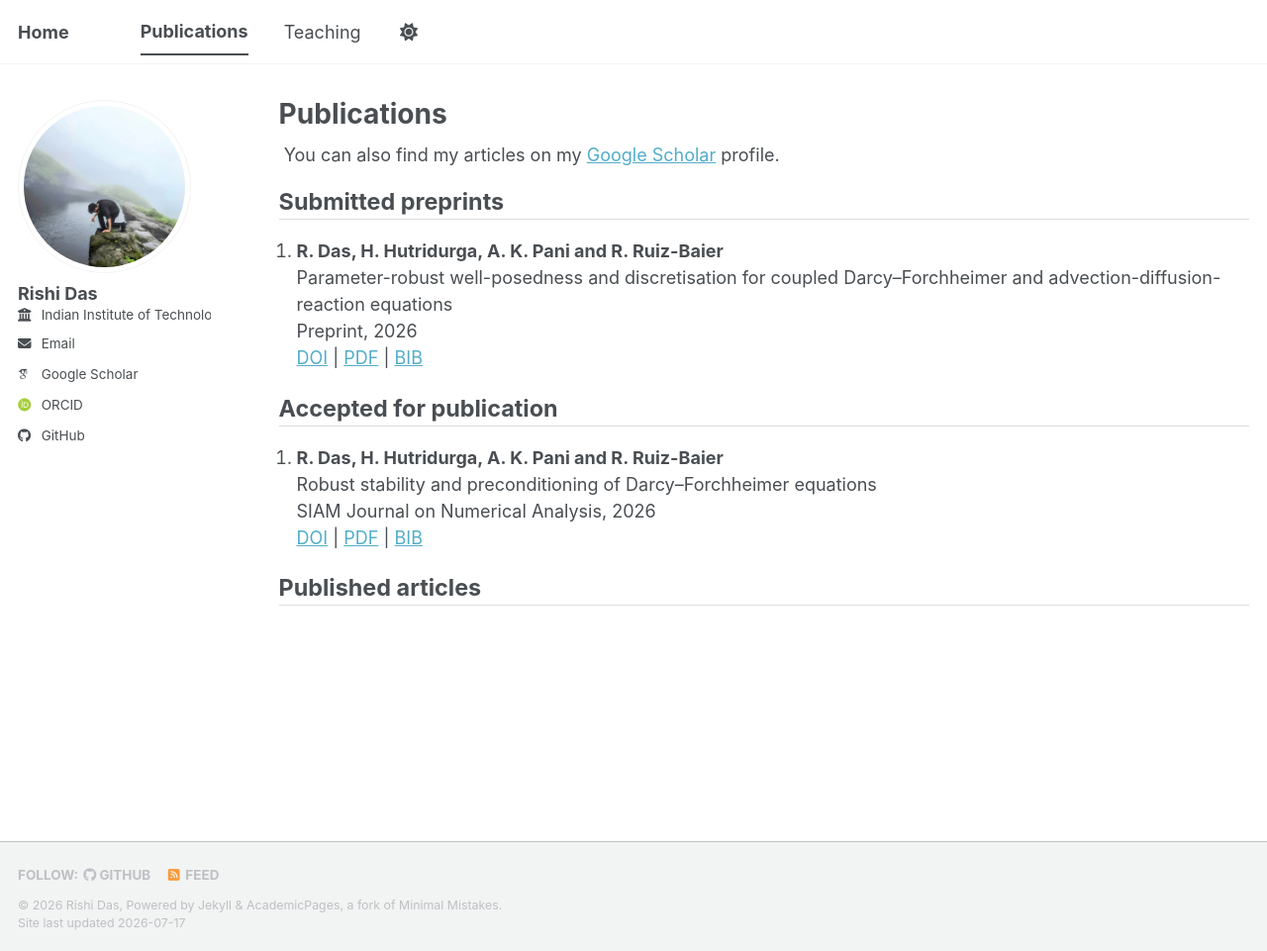
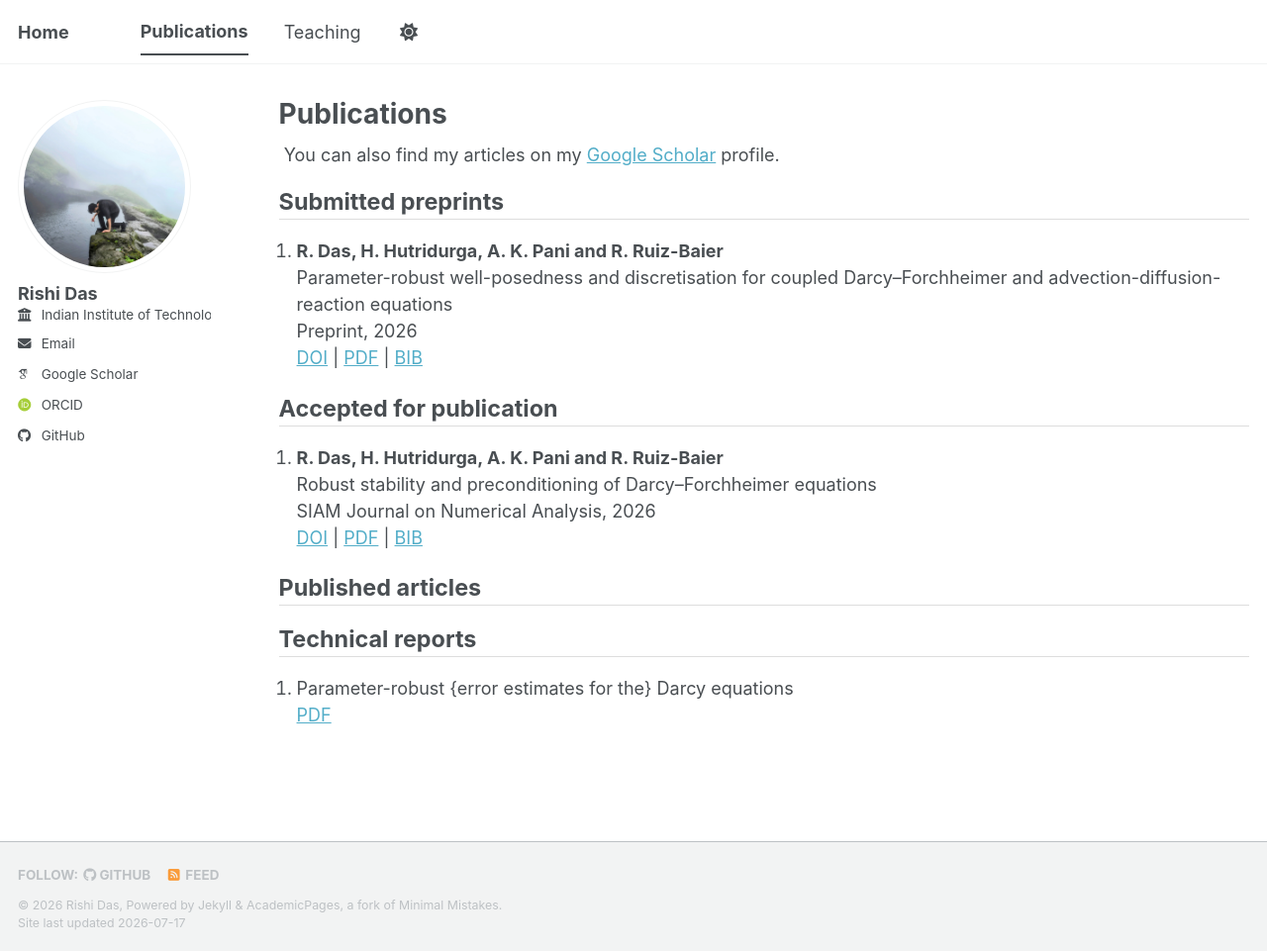
Before and after one commit to rishidas-04/rishidas-04.github.io, a Jekyll site: the page built from _pages/publications.html, in a window 1280 px wide and 961 px high. Shown: the whole window at 99% size. Built offline with Jekyll 4.4.1, drawn with Linux system fonts in a browser that asks for light colours; some web fonts are replaced; a script bundle is joined from its source files by our own code; library files that are not in the unit come from our copies.

Commit message:
Add technical reports section with a report link

```diff
--- a/_pages/publications.html
+++ b/_pages/publications.html
@@ -44,3 +44,13 @@ author_profile: true
 <ol reversed>
   <!-- future papers -->
 </ol>
+
+<h2>Technical reports</h2>
+<ol reversed>
+  <li>
+    <p>
+     Parameter-robust  {error estimates for the}  Darcy equations<br>
+      <a href="https://drive.google.com/file/d/1kCqjmZOHmr27W-TxYtPumpY4Ob45YhAe/view?usp=sharing">PDF</a>
+    </p>
+  </li>
+</ol>
```
